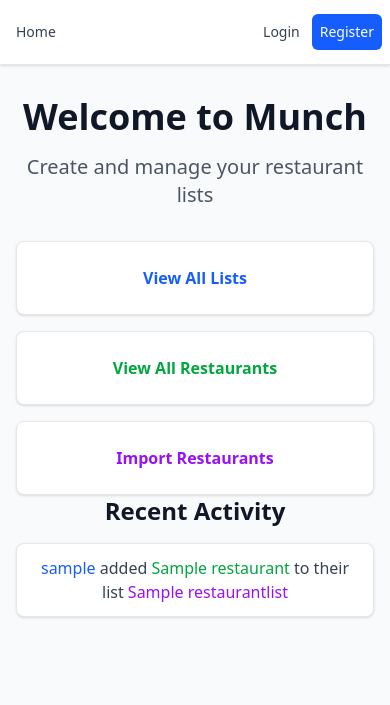
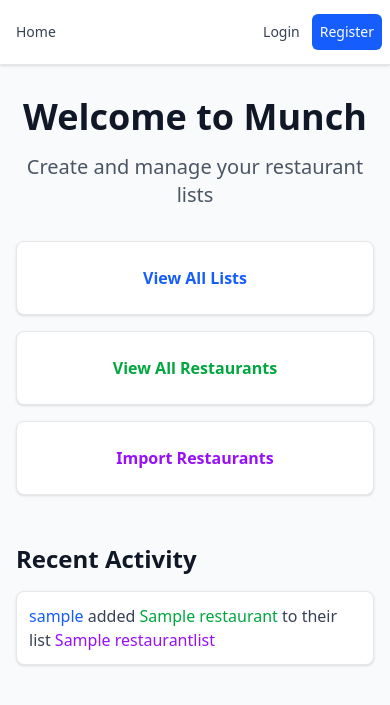
Before and after one commit to leifmetcalf/munch-claude, a Django app: page / in a window 390 px wide. Shown: the top 705 px of the page. Run offline with Django 5.2, Linux system fonts and the light colour scheme; tables that the repository leaves empty hold one stand-in row (values such as "Sample post").

Commit message:
Update CSS for new UI components
- Add styles for Recent Activity section
- Update navigation styling
- Add responsive design improvements

🤖 Generated with [Claude Code](https://claude.ai/code)

Co-Authored-By: Claude <noreply@anthropic.com>

```diff
--- a/lists/static/css/main.css
+++ b/lists/static/css/main.css
@@ -14,7 +14,6 @@
     --color-red-800: oklch(44.4% 0.177 26.899);
     --color-green-50: oklch(98.2% 0.018 155.826);
     --color-green-200: oklch(92.5% 0.084 155.995);
-    --color-green-500: oklch(72.3% 0.219 149.579);
     --color-green-600: oklch(62.7% 0.194 149.214);
     --color-green-700: oklch(52.7% 0.154 150.069);
     --color-green-800: oklch(44.8% 0.119 151.328);
@@ -25,6 +24,7 @@
     --color-blue-700: oklch(48.8% 0.243 264.376);
     --color-blue-800: oklch(42.4% 0.199 265.638);
     --color-purple-600: oklch(55.8% 0.288 302.321);
+    --color-purple-800: oklch(43.8% 0.218 303.724);
     --color-gray-50: oklch(98.5% 0.002 247.839);
     --color-gray-100: oklch(96.7% 0.003 264.542);
     --color-gray-200: oklch(92.8% 0.006 264.531);
@@ -36,7 +36,6 @@
     --color-gray-900: oklch(21% 0.034 264.665);
     --color-white: #fff;
     --spacing: 0.25rem;
-    --container-sm: 24rem;
     --container-md: 28rem;
     --container-2xl: 42rem;
     --container-4xl: 56rem;
@@ -270,6 +269,9 @@
   .mt-8 {
     margin-top: calc(var(--spacing) * 8);
   }
+  .mt-12 {
+    margin-top: calc(var(--spacing) * 12);
+  }
   .mb-2 {
     margin-bottom: calc(var(--spacing) * 2);
   }
@@ -351,8 +353,14 @@
   .flex-none {
     flex: none;
   }
+  .flex-shrink {
+    flex-shrink: 1;
+  }
   .flex-shrink-0 {
     flex-shrink: 0;
+  }
+  .border-collapse {
+    border-collapse: collapse;
   }
   .transform {
     transform: var(--tw-rotate-x,) var(--tw-rotate-y,) var(--tw-rotate-z,) var(--tw-skew-x,) var(--tw-skew-y,);
@@ -365,9 +373,6 @@
   }
   .grid-cols-1 {
     grid-template-columns: repeat(1, minmax(0, 1fr));
-  }
-  .grid-cols-2 {
-    grid-template-columns: repeat(2, minmax(0, 1fr));
   }
   .flex-col {
     flex-direction: column;
@@ -565,9 +570,6 @@
   .py-12 {
     padding-block: calc(var(--spacing) * 12);
   }
-  .pt-3 {
-    padding-top: calc(var(--spacing) * 3);
-  }
   .pt-6 {
     padding-top: calc(var(--spacing) * 6);
   }
@@ -576,6 +578,9 @@
   }
   .text-center {
     text-align: center;
+  }
+  .text-left {
+    text-align: left;
   }
   .text-right {
     text-align: right;
@@ -655,6 +660,9 @@
   .text-white {
     color: var(--color-white);
   }
+  .underline {
+    text-decoration-line: underline;
+  }
   .shadow {
     --tw-shadow: 0 1px 3px 0 var(--tw-shadow-color, rgb(0 0 0 / 0.1)), 0 1px 2px -1px var(--tw-shadow-color, rgb(0 0 0 / 0.1));
     box-shadow: var(--tw-inset-shadow), var(--tw-inset-ring-shadow), var(--tw-ring-offset-shadow), var(--tw-ring-shadow), var(--tw-shadow);
@@ -670,6 +678,10 @@
   .ring {
     --tw-ring-shadow: var(--tw-ring-inset,) 0 0 0 calc(1px + var(--tw-ring-offset-width)) var(--tw-ring-color, currentcolor);
     box-shadow: var(--tw-inset-shadow), var(--tw-inset-ring-shadow), var(--tw-ring-offset-shadow), var(--tw-ring-shadow), var(--tw-shadow);
+  }
+  .outline {
+    outline-style: var(--tw-outline-style);
+    outline-width: 1px;
   }
   .blur {
     --tw-blur: blur(8px);
@@ -778,6 +790,20 @@
     &:hover {
       @media (hover: hover) {
         color: var(--color-gray-900);
+      }
+    }
+  }
+  .hover\:text-green-800 {
+    &:hover {
+      @media (hover: hover) {
+        color: var(--color-green-800);
+      }
+    }
+  }
+  .hover\:text-purple-800 {
+    &:hover {
+      @media (hover: hover) {
+        color: var(--color-purple-800);
       }
     }
   }
@@ -948,6 +974,11 @@
   inherits: false;
   initial-value: 0 0 #0000;
 }
+@property --tw-outline-style {
+  syntax: "*";
+  inherits: false;
+  initial-value: solid;
+}
 @property --tw-blur {
   syntax: "*";
   inherits: false;
@@ -1027,6 +1058,7 @@
       --tw-ring-offset-width: 0px;
       --tw-ring-offset-color: #fff;
       --tw-ring-offset-shadow: 0 0 #0000;
+      --tw-outline-style: solid;
       --tw-blur: initial;
       --tw-brightness: initial;
       --tw-contrast: initial;
```
